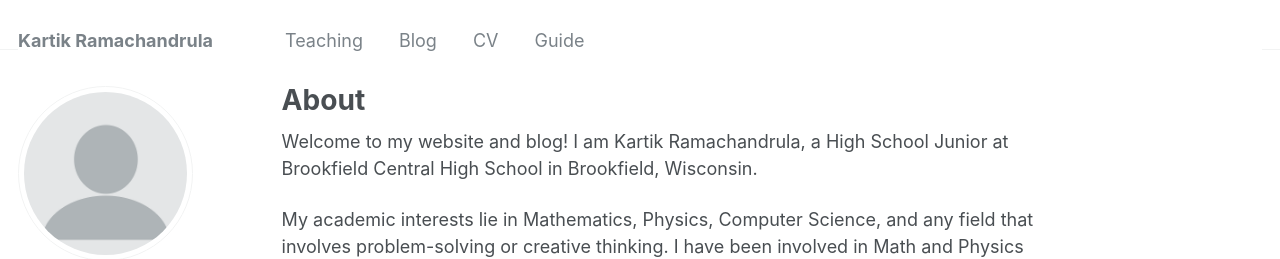
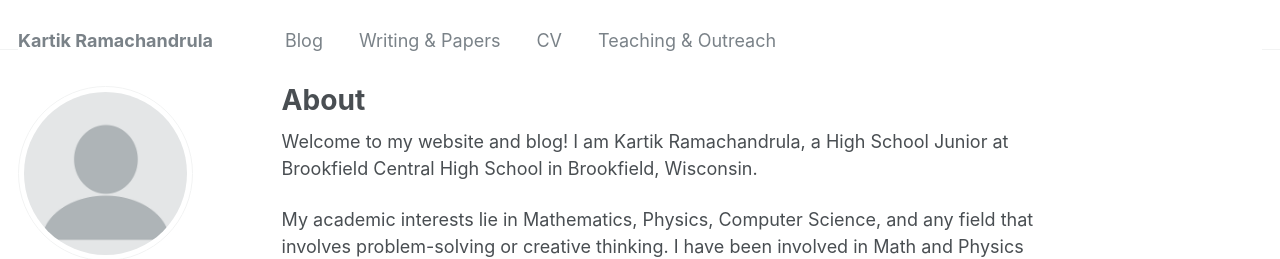
Before and after one commit to 68kartik/kartik-ramachandrula, a Jekyll site: the page built from _pages/about.md, in a window 1280 px wide. Shown: the top 259 px of the page. Built offline with Jekyll 4.4.1, drawn with Linux system fonts in a browser that asks for light colours.

Commit message:
Update navigation.yml

```diff
--- a/_data/navigation.yml
+++ b/_data/navigation.yml
@@ -6,17 +6,17 @@ main:
   # - title: "Talks"
   #   url: /talks/
 
-  - title: "Teaching"
-    url: /teaching/
-
   # - title: "Portfolio"
   #   url: /portfolio/
 
   - title: "Blog"
     url: /blog/
 
+  - title: "Writing & Papers"
+    url: /writing/
+
   - title: "CV"
     url: /cv/
 
-  - title: "Guide"
-    url: /markdown/
+  - title: "Teaching & Outreach"
+    url: /teaching/
```
